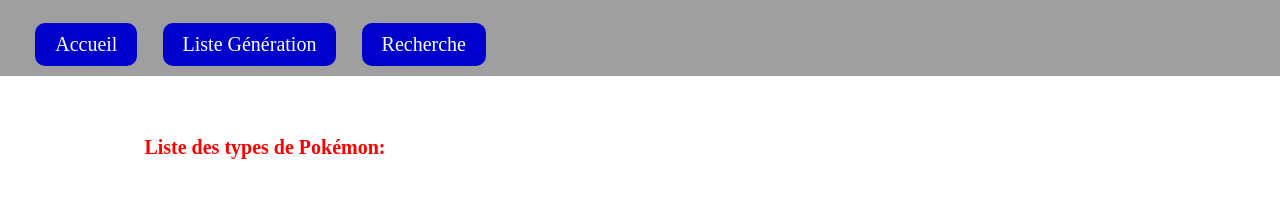
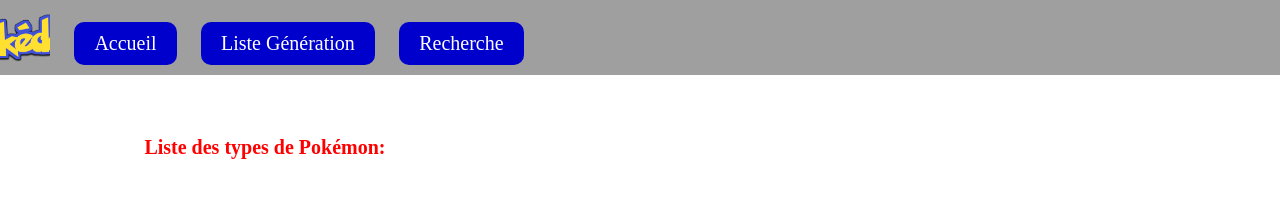
Before and after one commit to GameBlackRC/Projet-Pok-mon, a plain HTML site: page ListeTypes.html in a window 1280 px wide. Drawn offline with nearby package versions, Linux system fonts and the light colour scheme; no server answers.

Commit message:
modif icon et logo

```diff
--- a/ListeTypes.html
+++ b/ListeTypes.html
@@ -8,11 +8,13 @@
     <meta name='viewport' content='width=device-width, initial-scale=1'>
     <link rel='stylesheet' type='text/css' media='screen' href='style.css'>
     <script src="https://ajax.googleapis.com/ajax/libs/jquery/3.5.1/jquery.min.js"></script>
+    <link rel="icon" href="Pokeball.ico" type="icon">
+    <link rel="shortcut icon" href="Pokeball.ico" type="icon">
 </head>
 
 <body>
     <header>
-        <nav>
+        <nav class="menu-nav">
             <a href="index.html">Accueil</a>
             <a href="ListeGen.html">Liste Génération</a>
             <a href="Recherche.html">Recherche</a>
--- a/style.css
+++ b/style.css
@@ -105,3 +105,23 @@ h1 {
 .boutton:hover {
     background-color: blue;
 }
+
+.menu-nav {
+    position: absolute;
+    padding-left: 50px; /* Espace pour l'image à gauche */
+    font-family: "Space Grotesk";
+}
+
+.menu-nav::before {
+    content: "";
+    display: block;
+    position: absolute;
+    top: 50%;
+    left: 0;
+    transform: translateY(-50%);
+    width: 50px;
+    height: 50px;
+    background-image: url('Pokedex.png');
+    background-size: cover;
+    background-position: center;
+}
```
Also changed, not shown: ListeGen.html (+2 -0 lines), Pokeball.ico (added), Pokedex.png (added).
